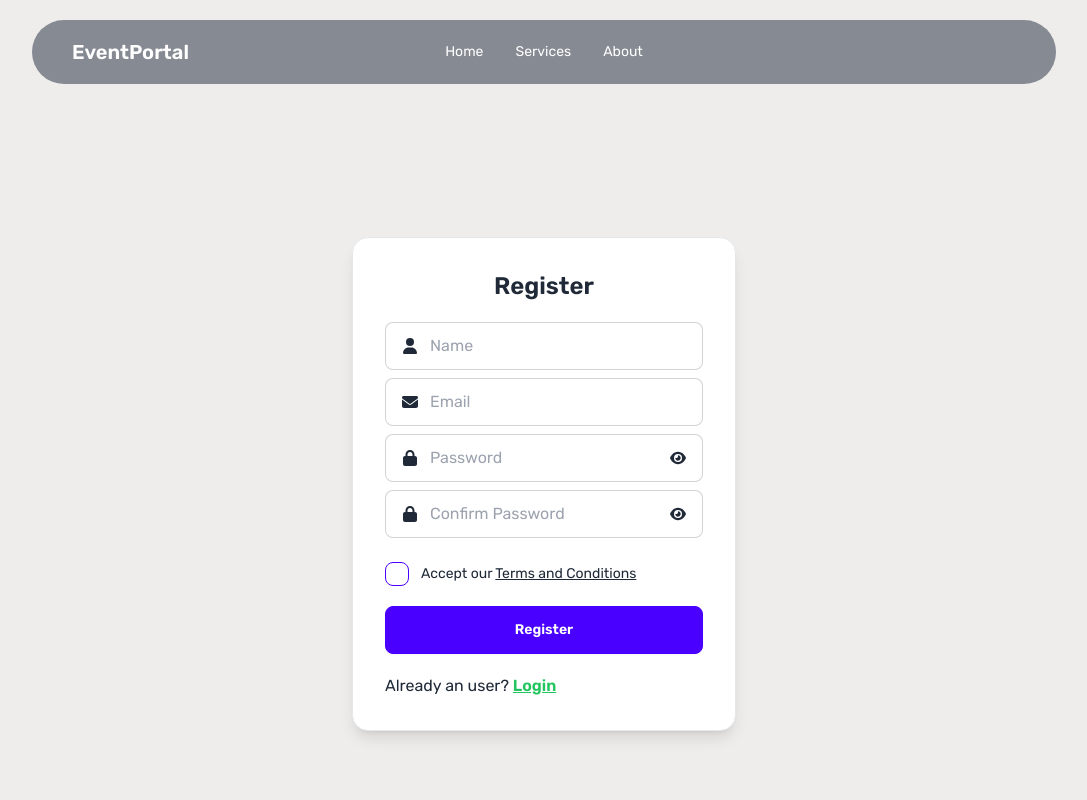
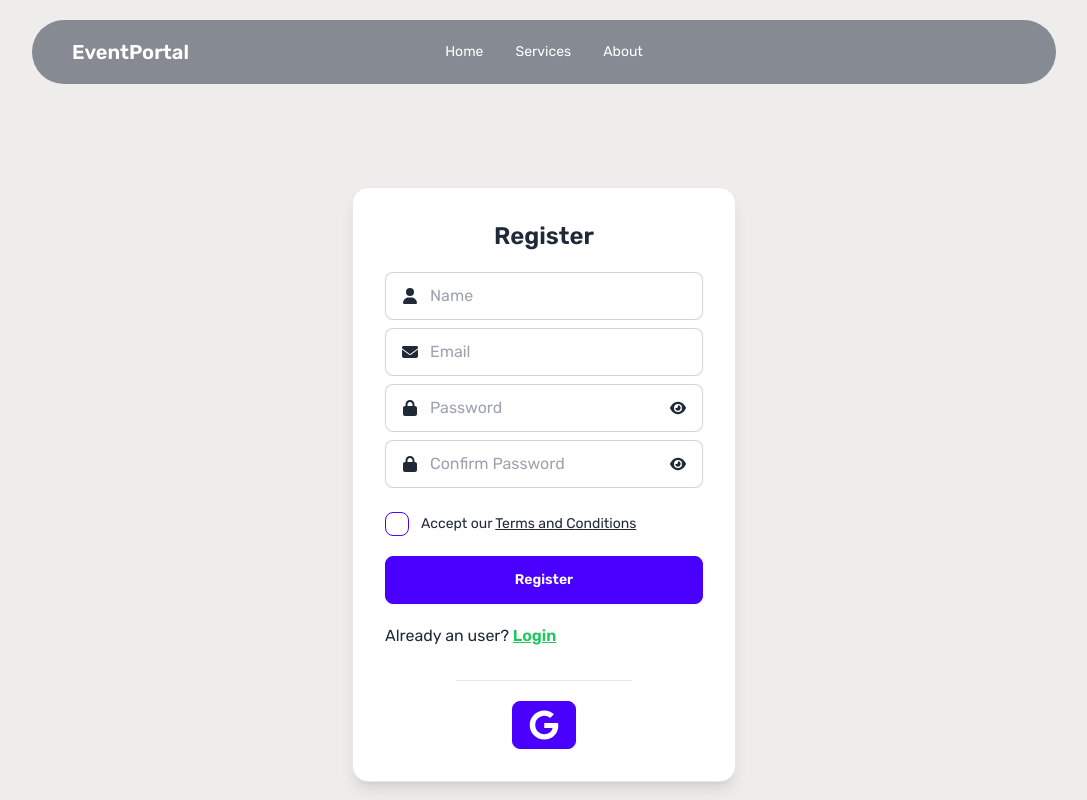
Before and after one commit to alam-404/EventPortal, a React (Vite) app: page /register in a window 1280 px wide. Shown: the top 800 px of the page, without its empty margins (96-1183 px from the left). Built offline with nearby package versions, Linux system fonts and the light colour scheme; no server answers.

Commit message:
Added google login and modified login and register page

```diff
--- a/src/Pages/Login/Login.jsx
+++ b/src/Pages/Login/Login.jsx
@@ -1,5 +1,5 @@
 import { useContext, useState } from "react";
-import { FaEnvelope, FaEye, FaEyeSlash, FaLock } from "react-icons/fa6";
+import { FaEnvelope, FaEye, FaEyeSlash, FaGoogle, FaLock } from "react-icons/fa6";
 import { Link, Navigate, useLocation } from "react-router-dom";
 import { AuthContext } from "../../Providers/AuthProvider";
 import { toast } from "react-toastify";
@@ -7,7 +7,7 @@ import Loading from "../../components/Loading/Loading";
 
 const Login = () => {
     // Auth context
-    const { user, loginUser } = useContext(AuthContext)
+    const { user, loginUser, googleLogin } = useContext(AuthContext)
 
     // Location
     const location = useLocation()
@@ -21,6 +21,7 @@ const Login = () => {
     // error state
     const [error, setError] = useState('')
 
+    // login with email and password
     const formSubmit = (event) => {
         // prevent the default page reload action
         // on form submit
@@ -49,6 +50,17 @@ const Login = () => {
 
         // reset the form on submit
         form.reset()
+    }
+
+    // Login with google
+    const loginWithGoogle = () => {
+        setLoading(true)
+
+        googleLogin()
+            .then(result => {
+                setLoading(false)
+                toast('Successfully logged in.')
+            })
     }
 
     return (
@@ -86,9 +98,20 @@ const Login = () => {
                                         {/* Login button */}
                                         <button type="submit" className="btn btn-primary text-white w-full">Login</button>
                                     </form>
-                                    <h5 className="mt-5">Don&apos;t have an account? <Link className="link font-semibold text-green-500 hover:text-green-600" to="/register" state={location.state}>Register</Link></h5>
+                                    {/* Go to login page */}
+                                    <div>
+                                        <h5 className="mt-5">Don&apos;t have an account? <Link className="link font-semibold text-green-500 hover:text-green-600" to="/register" state={location.state}>Register</Link></h5>
+                                    </div>
+                                    {/* Login with google */}
+                                    <div className='mt-8 mb-5 flex justify-center'>
+                                        <hr className='w-44' />
+                                    </div>
+                                    <div className="flex justify-center items-center">
+                                        <button className="btn btn-primary" onClick={loginWithGoogle}><FaGoogle className="text-3xl text-white" /></button>
+                                    </div>
                                 </div>
                         }
+
                     </div>
             }
         </>
--- a/src/Pages/Register/Register.jsx
+++ b/src/Pages/Register/Register.jsx
@@ -1,14 +1,15 @@
 import { useContext, useState } from "react";
-import { FaEnvelope, FaEye, FaEyeSlash, FaLock, FaUser } from "react-icons/fa6";
+import { FaEnvelope, FaEye, FaEyeSlash, FaGoogle, FaLock, FaUser } from "react-icons/fa6";
 import { Link, Navigate, useLocation } from "react-router-dom";
 import { AuthContext } from "../../Providers/AuthProvider";
 import { toast } from "react-toastify";
 import Loading from "../../components/Loading/Loading";
+import { updateProfile } from "firebase/auth";
 
 const Register = () => {
 
     // AuthContext
-    const { user, createUser } = useContext(AuthContext)
+    const { user, setDisplayName, createUser, googleLogin } = useContext(AuthContext)
 
     // Location
     const location = useLocation()
@@ -26,6 +27,7 @@ const Register = () => {
     const [confirmError, setConfirmError] = useState('')
     const [error, setError] = useState('')
 
+    // register with email and password
     const formSubmit = (event) => {
         // reset error
         setErrorPassword('')
@@ -42,11 +44,13 @@ const Register = () => {
         // set a loading on submit
         setLoading(true)
         // create user
-        createUser(name, email, password)
+        createUser(email, password)
             .then(result => {
                 setLoading(false)
                 // reset the form after submit
                 form.reset()
+                // set display name
+                setDisplayName(name)
                 // notify user
                 toast("User account created.")
             })
@@ -58,6 +62,17 @@ const Register = () => {
                 if (errorCode == "auth/email-already-in-use") {
                     setError("User already exist with this account.")
                 }
+            })
+    }
+
+    // login with google
+    const loginWithGoogle = () => {
+        setLoading(true)
+
+        googleLogin()
+            .then(result => {
+                setLoading(false)
+                toast('Successfully logged in.')
             })
     }
 
@@ -175,7 +190,16 @@ const Register = () => {
                                     <button type="submit" className="btn btn-primary text-white w-full">Register</button>
                                 </form>
                                 {/* Goto login page */}
-                                <h5 className="mt-5">Already an user? <Link className="link font-semibold text-green-500 hover:text-green-600" to="/login">Login</Link></h5>
+                                <div>
+                                    <h5 className="mt-5">Already an user? <Link className="link font-semibold text-green-500 hover:text-green-600" to="/login">Login</Link></h5>
+                                </div>
+                                {/* Register with google */}
+                                <div className='mt-8 mb-5 flex justify-center'>
+                                    <hr className='w-44' />
+                                </div>
+                                <div className="flex justify-center items-center">
+                                    <button className="btn btn-primary" onClick={loginWithGoogle}><FaGoogle className="text-3xl text-white" /></button>
+                                </div>
                             </div>
                         }
                     </div>
--- a/src/Providers/AuthProvider.jsx
+++ b/src/Providers/AuthProvider.jsx
@@ -1,5 +1,5 @@
-import { createContext, useContext, useEffect, useState } from "react";
-import { createUserWithEmailAndPassword, getAuth, onAuthStateChanged, signInWithEmailAndPassword, signOut } from 'firebase/auth'
+import { createContext, useEffect, useState } from "react";
+import { GoogleAuthProvider, createUserWithEmailAndPassword, getAuth, onAuthStateChanged, signInWithEmailAndPassword, signInWithPopup, signOut, updateProfile } from 'firebase/auth'
 import firebaseApp from "../firebase/firebase.auth";
 
 export const AuthContext = createContext(null)
@@ -7,17 +7,24 @@ export const AuthContext = createContext(null)
 const AuthProvider = ({ children }) => {
     const [user, setUser] = useState(null)
     const [pageLoading, setPageLoading] = useState(true)
+    const [displayName, setDisplayName] = useState('')
 
     const firebaseAuth = getAuth(firebaseApp)
 
     // create user
-    const createUser = (name, email, password) => {
+    const createUser = (email, password) => {
         return createUserWithEmailAndPassword(firebaseAuth, email, password)
     }
 
     // login user
     const loginUser = (email, password) => {
         return signInWithEmailAndPassword(firebaseAuth, email, password)
+    }
+
+    // login with google
+    const googleLogin = () => {
+        const provider = new GoogleAuthProvider()
+        return signInWithPopup(firebaseAuth, provider)
     }
 
     // logout a user
@@ -30,15 +37,22 @@ const AuthProvider = ({ children }) => {
     useEffect(() => {
         const unsubscribe = onAuthStateChanged(firebaseAuth, (currentUser) => {
             setPageLoading(false)
+            if (displayName != '') {
+                updateProfile(currentUser, {
+                    displayName: displayName
+                })
+            }
             setUser(currentUser)
         })
         return () => unsubscribe()
-    }, [firebaseAuth])
+    }, [displayName, firebaseAuth])
 
     const authInfo = {
         user,
+        setDisplayName,
         pageLoading,
         loginUser,
+        googleLogin,
         createUser,
         logout
     }
--- a/src/components/Navbar/Navbar.jsx
+++ b/src/components/Navbar/Navbar.jsx
@@ -75,10 +75,10 @@ const Avatar = ({ logout, user }) => {
     return (
         <div className='dropdown'>
             <div tabIndex={0} className='w-12 rounded-full overflow-hidden border-2 border-gray-400 hover:border-green-500 cursor-pointer transition-colors duration-300'>
-                <img src='https://placekitten.com/100/100' className='' />
+                <img src={user.photoURL ? user.photoURL : 'https://placekitten.com/100/100'} className='' />
             </div>
-            <ul tabIndex={0} className="menu menu-sm dropdown-content mt-3 z-[1] p-4 shadow bg-[#EEEDEB] rounded-box w-52 right-0 lg:left-0">
-                <li>{user.email}</li>
+            <ul tabIndex={0} className="menu menu-sm dropdown-content mt-3 z-[1] p-4 shadow bg-[#EEEDEB] rounded-box w-52 text-wrap right-0">
+                <li>{user.displayName}</li>
                 <li className='mt-2'>
                     {
                         location.pathname == '/login' || location.pathname == '/register' ?
```
